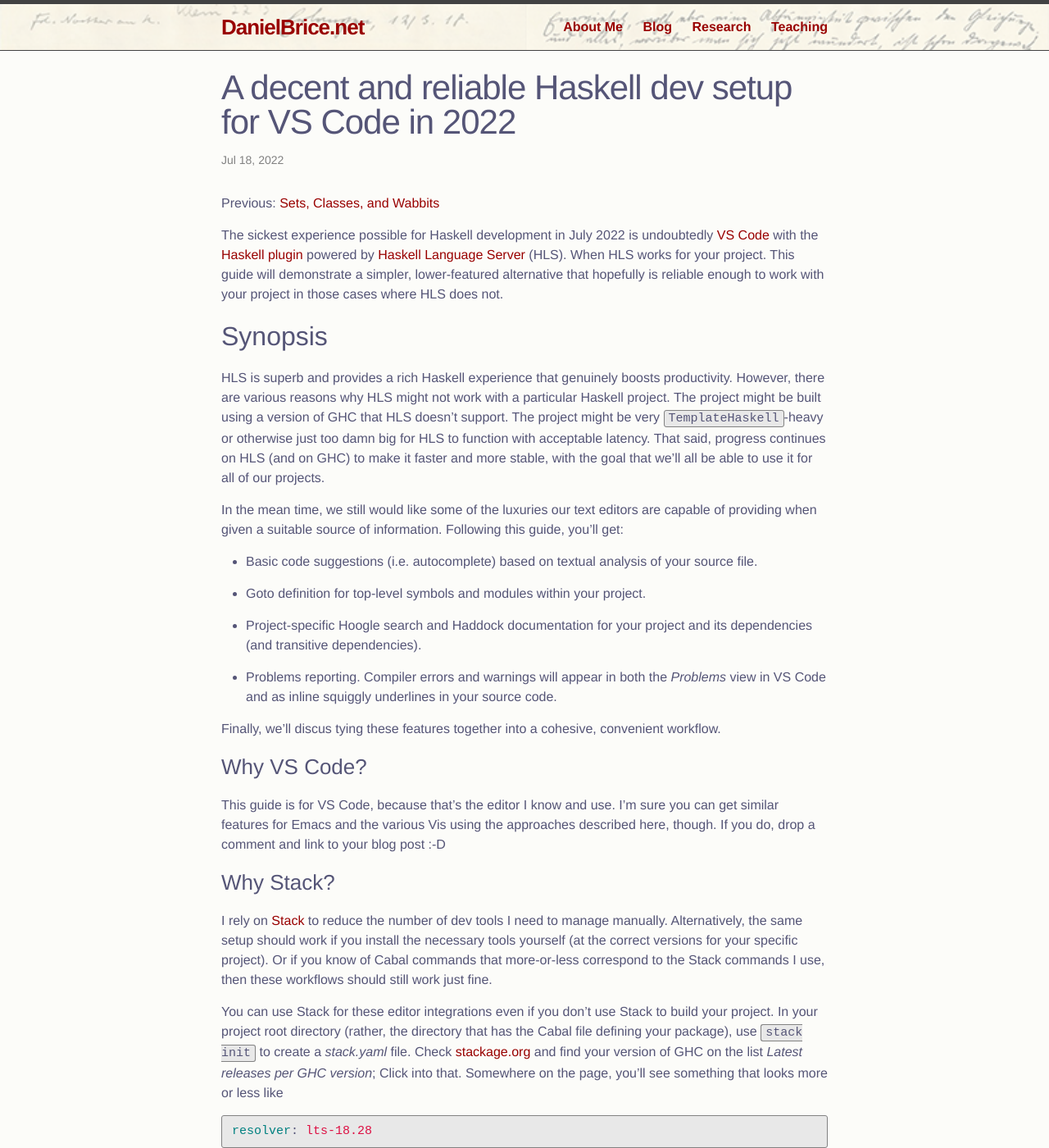
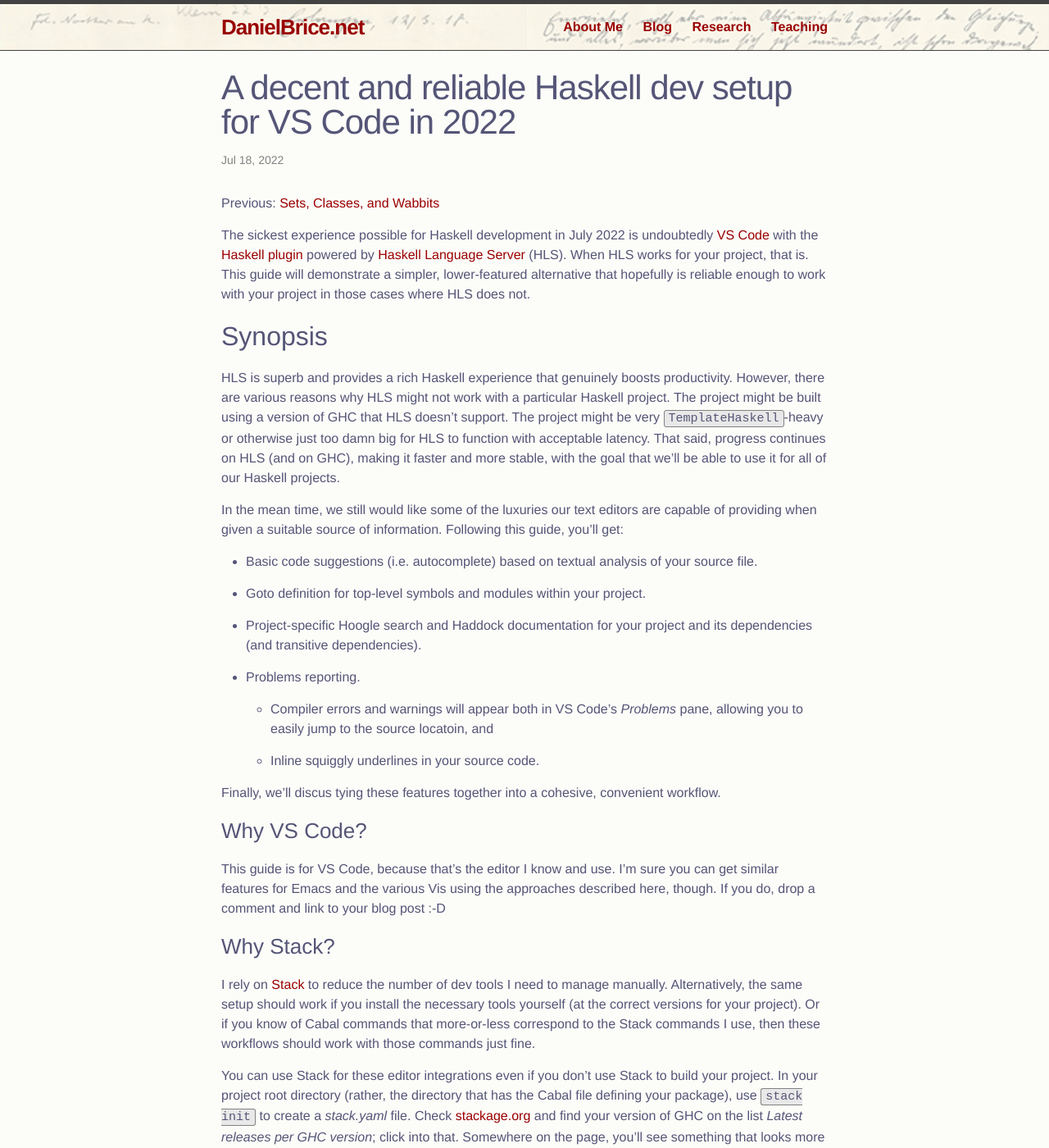
Before and after one commit to friedbrice/friedbrice.github.io, a Jekyll site: the page built from _posts/2022-07-18-haskell-vscode.md, in a window 1280 px wide and 1400 px high. Shown: the whole window at 82% size. Built offline with Jekyll 4.4.1, drawn with Linux system fonts in a browser that asks for light colours; comment, search, counter and statistics services are not loaded; some of the changed text lies outside the part shown.

Commit message:
fix some typos, clarify some wording

```diff
--- a/_posts/2022-07-18-haskell-vscode.md
+++ b/_posts/2022-07-18-haskell-vscode.md
@@ -13,7 +13,7 @@ tags:
 ---
 
 The sickest experience possible for Haskell development in July 2022 is undoubtedly [VS Code](https://code.visualstudio.com/) with the [Haskell plugin](https://github.com/haskell/vscode-haskell) powered by [Haskell Language Server](https://hackage.haskell.org/package/haskell-language-server) (HLS).
-When HLS works for your project.
+When HLS works for your project, that is.
 This guide will demonstrate a simpler, lower-featured alternative that hopefully is reliable enough to work with your project in those cases where HLS does not.
 
 <!-- break -->
@@ -21,9 +21,10 @@ This guide will demonstrate a simpler, lower-featured alternative that hopefully
 ## Synopsis
 
 HLS is superb and provides a rich Haskell experience that genuinely boosts productivity.
-However, there are various reasons why HLS might not work with a particular Haskell project. The project might be built using a version of GHC that HLS doesn't support.
+However, there are various reasons why HLS might not work with a particular Haskell project.
+The project might be built using a version of GHC that HLS doesn't support.
 The project might be very `TemplateHaskell`-heavy or otherwise just too damn big for HLS to function with acceptable latency.
-That said, progress continues on HLS (and on GHC) to make it faster and more stable, with the goal that we'll all be able to use it for all of our projects.
+That said, progress continues on HLS (and on GHC), making it faster and more stable, with the goal that we'll be able to use it for all of our Haskell projects.
 
 In the mean time, we still would like some of the luxuries our text editors are capable of providing when given a suitable source of information.
 Following this guide, you'll get:
@@ -35,7 +36,10 @@ Following this guide, you'll get:
 - Project-specific Hoogle search and Haddock documentation for your project and its dependencies (and transitive dependencies).
 
 - Problems reporting.
-  Compiler errors and warnings will appear in both the _Problems_ view in VS Code and as inline squiggly underlines in your source code.
+
+  - Compiler errors and warnings will appear both in VS Code's _Problems_ pane, allowing you to easily jump to the source locatoin, and
+
+  - Inline squiggly underlines in your source code.
 
 Finally, we'll discus tying these features together into a cohesive, convenient workflow.
 
@@ -48,12 +52,12 @@ If you do, drop a comment and link to your blog post :-D
 ### Why Stack?
 
 I rely on [Stack](https://docs.haskellstack.org/en/stable/README/) to reduce the number of dev tools I need to manage manually.
-Alternatively, the same setup should work if you install the necessary tools yourself (at the correct versions for your specific project).
-Or if you know of Cabal commands that more-or-less correspond to the Stack commands I use, then these workflows should still work just fine.
+Alternatively, the same setup should work if you install the necessary tools yourself (at the correct versions for your project).
+Or if you know of Cabal commands that more-or-less correspond to the Stack commands I use, then these workflows should work with those commands just fine.
 
 You can use Stack for these editor integrations even if you don't use Stack to build your project.
 In your project root directory (rather, the directory that has the Cabal file defining your package), use `stack init` to create a _stack.yaml_ file.
-Check [stackage.org](https://stackage.org) and find your version of GHC on the list _Latest releases per GHC version_; Click into that.
+Check [stackage.org](https://stackage.org) and find your version of GHC on the list _Latest releases per GHC version_; click into that.
 Somewhere on the page, you'll see something that looks more or less like
 
 {% highlight yaml %}
@@ -72,17 +76,17 @@ Stack will work on Apple Silicon, but it takes a bit of finagling (please read o
 
 ### Stack on Apple silicon {#stack-apple-silicon}
 
-Because of incompatibilities between GHC versions, Stack treats GHC as a project dependency: Stack will download and use the version of GHC appropriate to your project.
+Because of incompatibilities between GHC versions, Stack treats GHC as a project dependency: Stack will download and use the appropriate version of GHC for your project.
 However, the GHC binaries that Stack currently distributes are incompatible with Apple M1 (and presumably M2) chips.
 This is a known issue, and it will hopefully be fixed soon.
 
-Meanwhile, in order to get around this, you'll need to configure Stack to use the GHC binary you installed from [GHCUp](https://www.haskell.org/ghcup/).
+Meanwhile, you'll need to configure Stack to use a GHC binary installed from [GHCUp](https://www.haskell.org/ghcup/).
 
 1. Make sure GHCUp's _bin_ directory is included in your shell's `PATH` variable.
 
    For example, on my Mac OS 12.4 system, GHCUp's _bin_ directory is _/Users/daniel/.ghcup/bin_, and this directory appears near the front of my `PATH` variable.
 
-2. Use GHCUp to _install_ and _set_ the version of GHC you need for your project.
+2. Use GHCUp to _install_ and _set_ the version of GHC you want for your project.
 
 3. Add a _stack.yaml_ file to your project root if there isn't one already.
 
@@ -130,8 +134,8 @@ With these settings, you'll see the top suggestion as ghost text.
 You can apply the suggestion by hitting the _Tab_ key.
 You can see the full list of suggestions by hitting _Control_+_Space_.
 
-I have these settings in my user-level VS Code settings, so that they apply to every workspace.
-(_Workspace_ is just the word VS Code uses for what I've been calling your project).
+I have these settings in my user-level VS Code settings because I want them to apply to every workspace.
+(_Workspace_ is just the word VS Code uses for what I've been calling your project.)
 Alternatively, you might want these settings to apply only in specific workspaces.
 If so, create a _.vscode/settings.json_ in your project and put these properties there.
 
@@ -170,8 +174,8 @@ This feature depends on the [vscode-goto-documentation](https://marketplace.visu
 
 By now we should have Goto Definition working for the types, functions, classes, and modules in our project.
 Unfortunately, Goto Definition won't work for entities defined in our dependencies.
-The next best thing, though is having Hoogle search and Haddock documentation for them.
-(And Haddock includes source code, so we kinda do get Goto Definition in a roundabout way.)
+The next best thing, though, is having Hoogle search and Haddock documentation for them
+(and Haddock includes source code, so we kinda do get Goto Definition in a roundabout way).
 
 **Build initial Hoogle database (also builds docs):**
 
@@ -189,7 +193,7 @@ You'll now have Hoogle and Haddock for your project and its dependencies when yo
 
 As with our _tags_ file, we'll have to update Hoogle's database every time our source code changes.
 Fortunately, we can do this while the Hoogle server is running.
-This needs to be done every time we change a source file. (so we'll automate it, later).
+This needs to be done every time we change a source file (so we'll automate it later).
 
 **Hot-rebuild Hoogle database:**
 
@@ -266,8 +270,8 @@ This Ghcid option it to write errors and warnings to _ghcid.txt_, where our VS C
 
 The second most important thing here is `-fno-code -ignore-dot-ghci -ferror-spans`.
 These options tell Ghci that it should only be type checking (for faster reloads) and that it should be reporting full source spans for errors (so your editor can make squiggles).
-`-ignore-dot-ghci` is more superstitious than anything, but it's in there because sometimes your `.ghci` file can mess up your project repl.
-(If you rely on a _.ghci_ file to load your project repl, then you probably already know enough about Ghci to know that you should overrule my suggestion and omit that option.)
+`-ignore-dot-ghci` is more superstitious than anything, but it's in there because sometimes your `.ghci` file can mess up your project REPL.
+(If you rely on a _.ghci_ file to load your project REPL, then you probably already know enough about Ghci to know that you should overrule my suggestion and omit that option.)
 
 Now, just minimize your terminal and pull your editor up.
 Chasing compiler errors has never been easier!
@@ -282,10 +286,10 @@ This Ghcid feature is controlled by the `--test` option.
 But we don't want to run a Ghci command, we want to run a couple shell commands.
 Well, Ghci has a little-known feature that allows you to run arbitrary shell commands.
 At the Ghci prompt, type `:!` and then a space and then any shell command.
-Try it with something innocuous, like `ls`
+Try it with something innocuous, like `ls -l`
 
 {% highlight plaintext %}
-ghci> :! ls
+ghci> :! ls -l
 {% endhighlight %}
 
 That's rather delightful!
@@ -313,17 +317,17 @@ Then I minimize that terminal and forget about it.
 I open my project in VS Code, and I have
 
 - basic code suggestions;
-- goto definition for my types, classes, functions, and modules;
-- goto documentation for all types, classes, functions, and modules;
-- errors and warnings in VS Code's _Problems_ pane; and
-- inline squiggles for errors and warnings.
+- goto definition for _my_ types, classes, functions, and modules;
+- goto documentation for _all_ types, classes, functions, and modules;
+- errors and warnings in VS Code's _Problems_ pane, with goto source location; and
+- inline squigglies in my source code for errors and warnings.
 
 And I have it all reliably, whether or not HLS works for my project.
 
 ## Summary
 
 Here are the steps written as tersely as possible, free of commentary, while still being totally complete.
-Some uses will be able to skip some of these steps.
+Some users will be able to skip some of these steps.
 
 **Initial Setup:**
 
```
Also changed, not shown: other parts of _posts/2022-07-18-haskell-vscode.md (+8 -8 lines).
